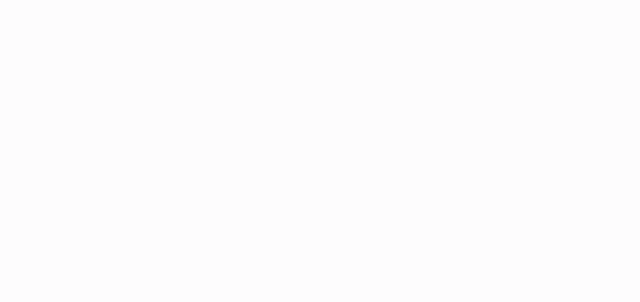
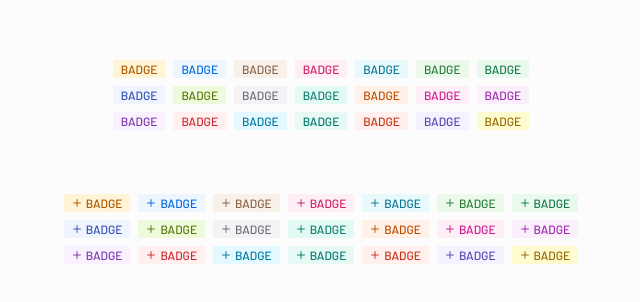
Before and after one commit to brunohfabre/siakitdocumentation, a React (Vite) app: page /badge in a window 1280 px wide. Before the commit this address had no page. Shown: the part 238-540 px from the top of the page, without its empty margins (319-959 px from the left). Built offline with nearby package versions, Linux system fonts and the light colour scheme.

Commit message:
add badge component

```diff
--- /dev/null
+++ b/src/components/Badge/index.tsx
@@ -0,0 +1,26 @@
+import { ForwardRefExoticComponent, RefAttributes } from 'react';
+
+import { IconProps } from 'phosphor-react';
+
+import { Colors } from '../../hooks/theme';
+import { Container } from './styles';
+
+type BadgeProps = {
+  color: Colors;
+  children: string;
+  icon?: ForwardRefExoticComponent<IconProps & RefAttributes<SVGSVGElement>>;
+};
+
+export function Badge({
+  color,
+  children,
+  icon: Icon,
+}: BadgeProps): JSX.Element {
+  return (
+    <Container color={color}>
+      {Icon && <Icon size={10} weight="bold" />}
+
+      {children}
+    </Container>
+  );
+}
--- /dev/null
+++ b/src/components/Badge/styles.ts
@@ -0,0 +1,25 @@
+import styled from 'styled-components';
+
+import { Colors } from '../../hooks/theme';
+
+type ContainerProps = {
+  color: Colors;
+};
+
+export const Container = styled.div<ContainerProps>`
+  height: 18px;
+
+  display: flex;
+  justify-content: center;
+  align-items: center;
+
+  padding: 0 8px;
+
+  gap: 4px;
+
+  background-color: ${({ theme, color }) => theme.colors[color][3]};
+  color: ${({ theme, color }) => theme.colors[color][11]};
+  font-size: 12px;
+  text-transform: uppercase;
+  font-weight: 500;
+`;
--- /dev/null
+++ b/src/pages/BadgePage.tsx
@@ -0,0 +1,26 @@
+import { Plus } from 'phosphor-react';
+
+import { Badge } from '../components/Badge';
+import { Flex } from '../components/Flex';
+import { Grid } from '../components/Grid';
+import { Colors, colors } from '../hooks/theme';
+
+export function BadgePage(): JSX.Element {
+  return (
+    <Flex flex justify="center" align="center" gap={64} direction="column">
+      <Grid columns={7} gap={8}>
+        {Object.keys(colors).map((color) => (
+          <Badge color={color as Colors}>badge</Badge>
+        ))}
+      </Grid>
+
+      <Grid columns={7} gap={8}>
+        {Object.keys(colors).map((color) => (
+          <Badge color={color as Colors} icon={Plus}>
+            badge
+          </Badge>
+        ))}
+      </Grid>
+    </Flex>
+  );
+}
--- a/src/routes.tsx
+++ b/src/routes.tsx
@@ -2,6 +2,7 @@ import { Routes, Route } from 'react-router-dom';
 
 import { AvatarGroupPage } from './pages/AvatarGroupPage';
 import { AvatarPage } from './pages/AvatarPage';
+import { BadgePage } from './pages/BadgePage';
 import { ButtonPage } from './pages/ButtonPage';
 import { CardPage } from './pages/CardPage';
 import { DropdownPage } from './pages/DropdownPage';
@@ -28,6 +29,7 @@ export function AppRoutes(): JSX.Element {
       <Route path="/separator" element={<SeparatorPage />} />
       <Route path="/avatar" element={<AvatarPage />} />
       <Route path="/avatargroup" element={<AvatarGroupPage />} />
+      <Route path="/badge" element={<BadgePage />} />
     </Routes>
   );
 }
```
